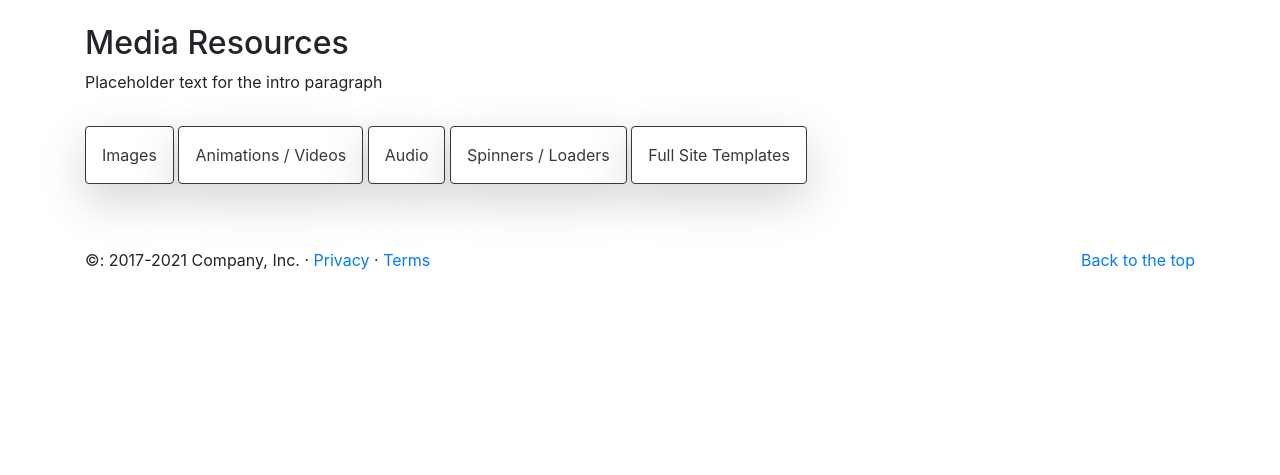
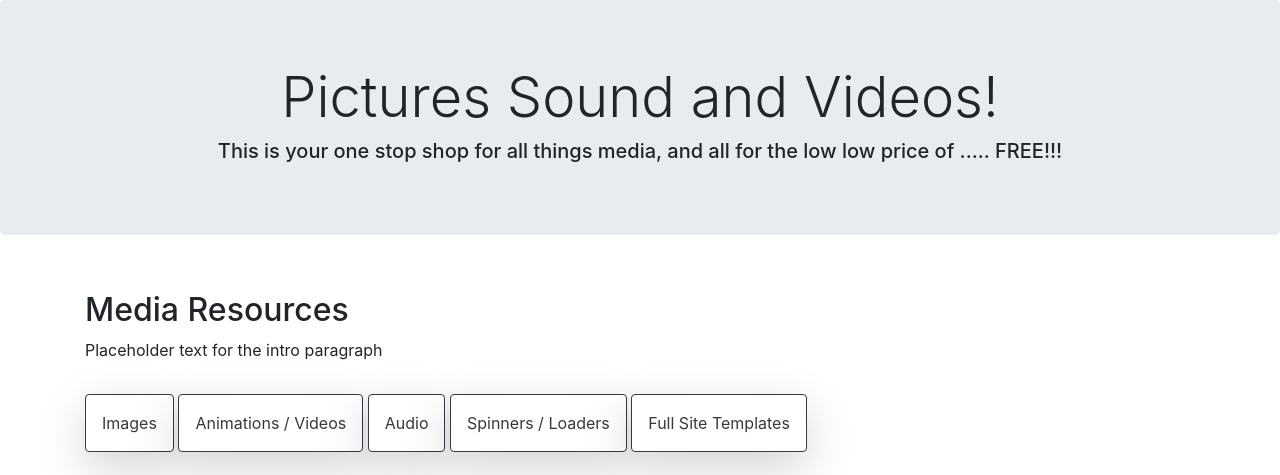
Before and after one commit to nandabritto/MSP-4, a Django app: page /resources/media in a window 1280 px wide. Shown: the part 54-529 px from the top of the page. Run offline with Django 3.2, Linux system fonts and the light colour scheme; some libraries are stand-ins or nearby versions.

Commit message:
Add jumbotron to Media.html

```diff
--- a/templates/index.html
+++ b/templates/index.html
@@ -14,7 +14,7 @@ Home Page
 
 <main role="main">
     <!-- First section (jumbotron) of the websites landing page -->
-    <div class="jumbotron">
+    <div class="jumbotron" id="jumbotron-index">
         <div class="container">
             <h1 class="display-4 text-center"> Hello Developers!</h1>
             <p class="text-center"> Welcome to studyWorld. A centralised library of resources for software development</p>
--- a/templates/resources/media.html
+++ b/templates/resources/media.html
@@ -16,6 +16,12 @@ Media Resources
 
 <!-- The following is the unique content for this page -->
 {% block content %}
+<div class="jumbotron" id="jumbotron-media">
+    <div class="container">
+        <h1 class="display-4 text-center"> Pictures Sound and Videos!</h1>
+        <h5 class="text-center">This is your one stop shop for all things media, and all for the low low price of ..... FREE!!!</h5>
+    </div>
+</div>
 <div class="container pt-4">
     <h2>Media Resources</h2>
     <p>Placeholder text for the intro paragraph</p>
```
